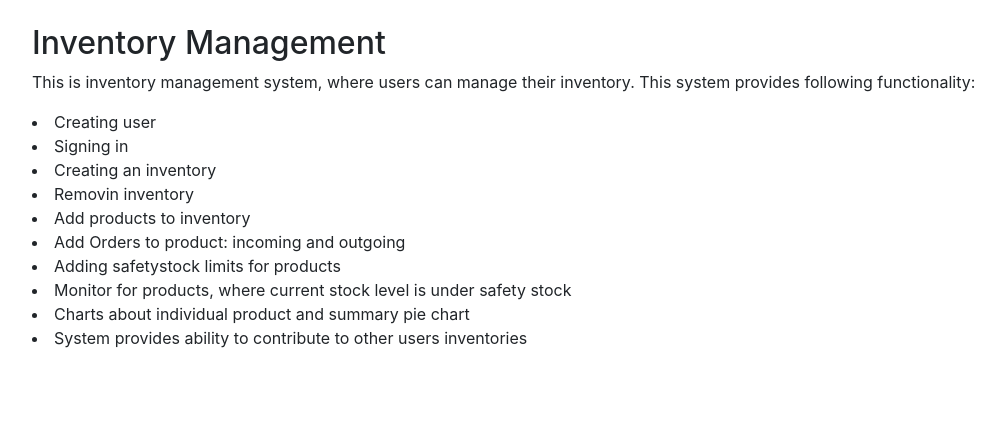
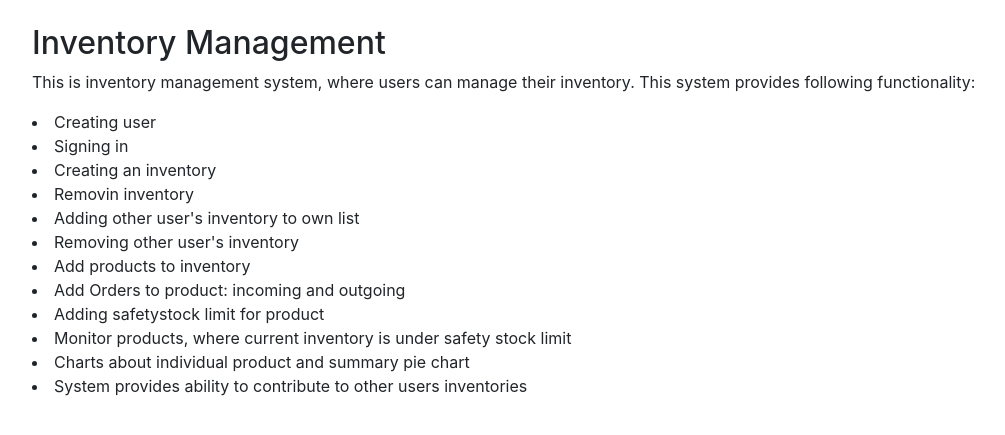
Before and after one commit to jkukko/InventoryManagement, a Flask app: page / in a window 1280 px wide. Shown: the part 56-491 px from the top of the page, without its empty margins (53-1058 px from the left). Run offline with Flask 2, Linux system fonts and the light colour scheme; some libraries are stand-ins or nearby versions.

Commit message:
index html updated

```diff
--- a/application/templates/index.html
+++ b/application/templates/index.html
@@ -10,10 +10,12 @@
   <li>Signing in</li>
   <li>Creating an inventory</li>
   <li>Removin inventory</li>
+  <li>Adding other user's inventory to own list</li>
+  <li>Removing other user's inventory</li>
   <li>Add products to inventory</li>
   <li>Add Orders to product: incoming and outgoing</li>
-  <li>Adding safetystock limits for products</li>
-  <li>Monitor for products, where current stock level is under safety stock</li>
+  <li>Adding safetystock limit for product</li>
+  <li>Monitor products, where current inventory is under safety stock limit</li>
   <li>Charts about individual product and summary pie chart</li>
   <li>System provides ability to contribute to other users inventories</li>
 {% endblock %}
```
Also changed, not shown: 2 other files.
